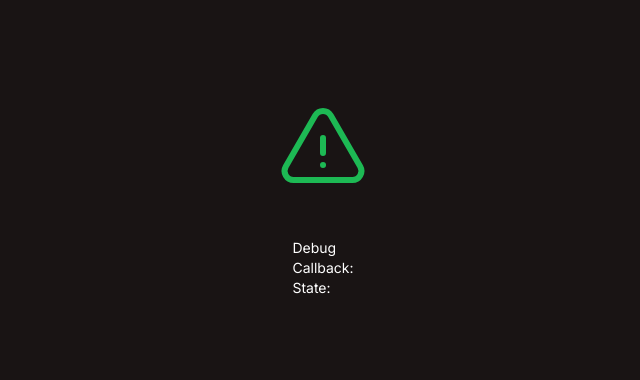
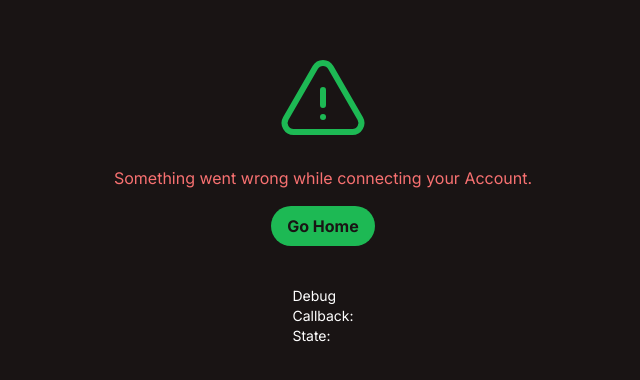
Before and after one commit to TjarkGerken/big-data-project, a Next.js app in the folder web-app/: page /spotify/callback in a window 1280 px wide. Shown: the part 200-580 px from the top of the page, without its empty margins (317-957 px from the left). Built offline with nearby package versions, Linux system fonts and the light colour scheme.

Commit message:
spotify Auth

```diff
--- a/web-app/src/app/_components/sendDemoRequest.tsx
+++ b/web-app/src/app/_components/sendDemoRequest.tsx
@@ -5,5 +5,5 @@ export default function sendDemoRequest() {
 
     return(
 <div className={"bg-spotify-green text-spotify-black rounded-full px-8 py-4 text-center font-bold text-xl"}>
-    <button onClick={sendReq}>Authorize with your Spotify Account</button>
+    <button onClick={sendReq}>Send Request</button>
 </div>)}
--- a/web-app/src/app/spotify/callback/page.tsx
+++ b/web-app/src/app/spotify/callback/page.tsx
@@ -1,5 +1,7 @@
 "use client"
+import Link from "next/link";
 import {useRouter, useSearchParams } from "next/navigation";
+import { useState } from "react";
 
 export default function Callback({ params }: { params: { slug: string } }){
     const searchParams = useSearchParams()
@@ -7,6 +9,10 @@ export default function Callback({ params }: { params: { slug: string } }){
     const code = searchParams.get("code")
     const state = searchParams.get("state")
 
+    const [error, setError] = useState(false);
+    if (code == "access_denied") {
+        setError(true)
+    }
 
     if (code) {
         localStorage.setItem("authCode", code)
@@ -16,11 +22,16 @@ export default function Callback({ params }: { params: { slug: string } }){
 
     return (
         <div className={"flex  flex-col h-screen justify-center items-center bg-spotify-black text-white p-4"}>
-            {!code && <div className={"text-red-400"}><svg xmlns="http://www.w3.org/2000/svg" fill="none" viewBox="0 0 24 24" strokeWidth={1.5}
-                           stroke="currentColor" className="size-24 text-spotify-green">
-                <path strokeLinecap="round" strokeLinejoin="round"
-                      d="M12 9v3.75m-9.303 3.376c-.866 1.5.217 3.374 1.948 3.374h14.71c1.73 0 2.813-1.874 1.948-3.374L13.949 3.378c-.866-1.5-3.032-1.5-3.898 0L2.697 16.126ZM12 15.75h.007v.008H12v-.008Z"/>
-            </svg></div>
+            { error || !code  && <div className={"text-red-400 flex flex-col space-y-4 items-center justify-center"}>
+                <svg xmlns="http://www.w3.org/2000/svg" fill="none" viewBox="0 0 24 24" strokeWidth={1.5}
+                     stroke="currentColor" className="size-24 text-spotify-green">
+                    <path strokeLinecap="round" strokeLinejoin="round"
+                          d="M12 9v3.75m-9.303 3.376c-.866 1.5.217 3.374 1.948 3.374h14.71c1.73 0 2.813-1.874 1.948-3.374L13.949 3.378c-.866-1.5-3.032-1.5-3.898 0L2.697 16.126ZM12 15.75h.007v.008H12v-.008Z"/>
+                </svg>
+                <span className={"text-center"}>Something went wrong while connecting your Account.</span>
+                <Link className={"py-2 px-4 font-bold bg-spotify-green text-spotify-black rounded-full"} href={"/"}>Go
+                    Home</Link>
+            </div>
             }
 
             {code &&
```
